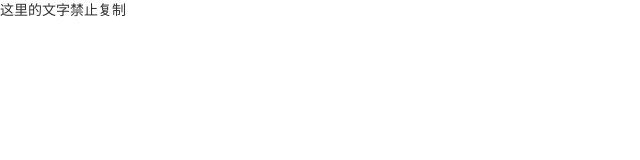
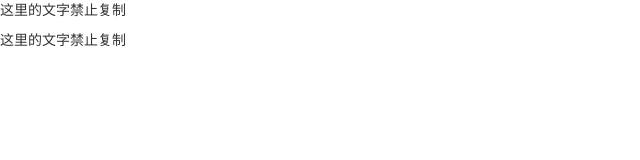
Before and after one commit to vippiv/js-demo, a plain HTML site: page copy-forbiden.html in a window 1280 px wide. Shown: the whole page, without its empty margins (0-640 px from the left). Drawn offline with Linux system fonts and the light colour scheme.

Commit message:
禁止复制

```diff
--- a/copy-forbiden.html
+++ b/copy-forbiden.html
@@ -15,6 +15,7 @@
 </head>
 <body>
 <p>这里的文字禁止复制</p>
+<p>这里的文字禁止复制</p>
 
 <script type="text/javascript" src="assets/js/jquery1.11.3.min.js"></script>
 <script type="text/javascript" src="assets/js/copy-forbiden.js"></script>
```
